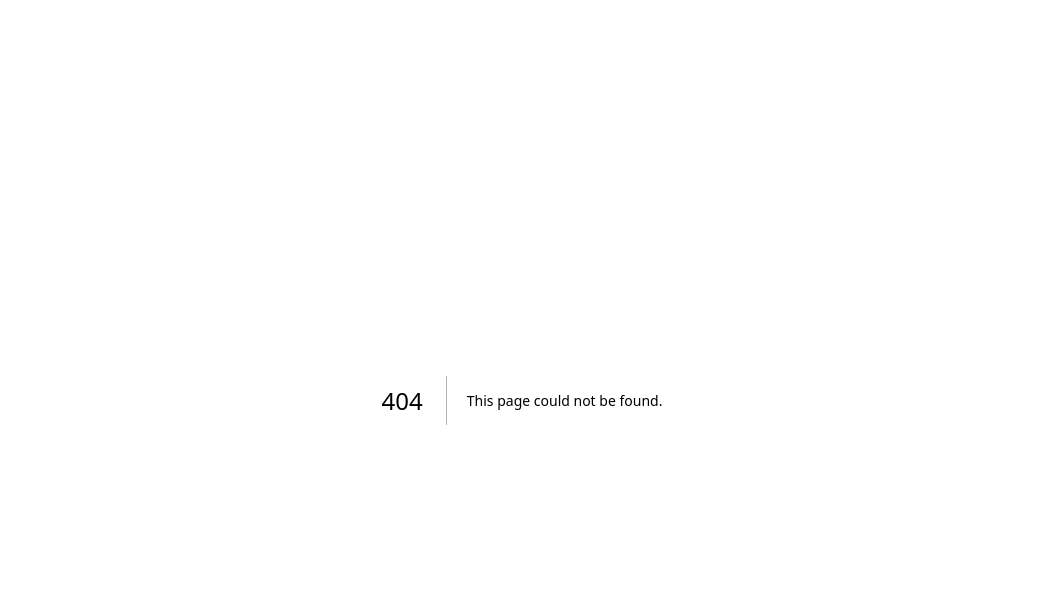
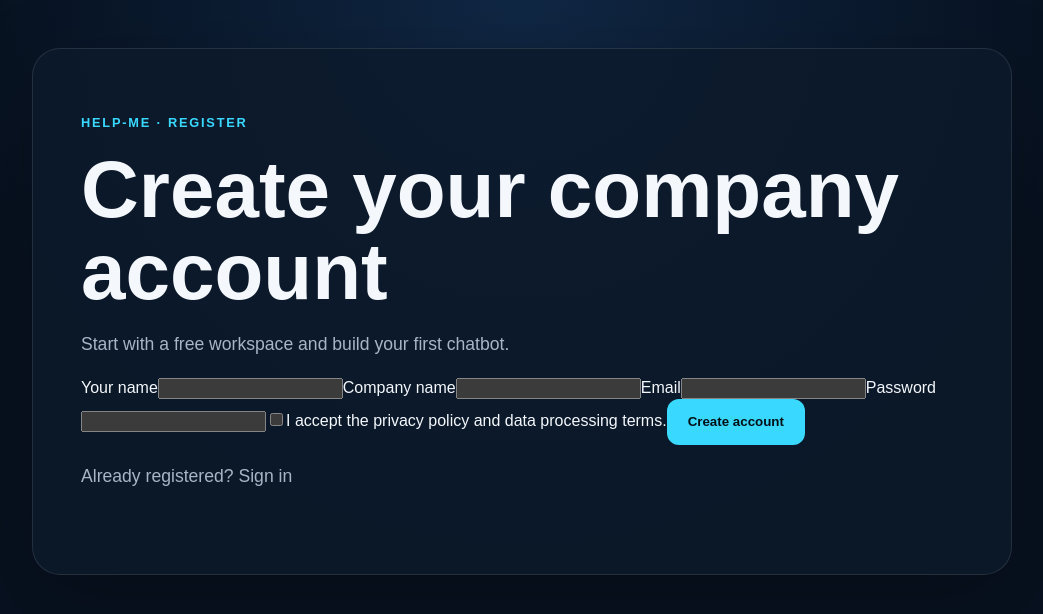
Before and after one commit to saiedahm/HELP-ME, a Next.js app: page /register in a window 1280 px wide. Before the commit this address had no page. Shown: the top 614 px of the page, without its empty margins (118-1161 px from the left). Built offline with nearby package versions, Linux system fonts and the light colour scheme.

Commit message:
feat(auth): add app/register/page.tsx

```diff
--- /dev/null
+++ b/app/register/page.tsx
@@ -0,0 +1,74 @@
+"use client";
+
+import { FormEvent, useState } from "react";
+import Link from "next/link";
+import { signIn } from "next-auth/react";
+
+export default function RegisterPage() {
+  const [error, setError] = useState("");
+  const [loading, setLoading] = useState(false);
+
+  async function submit(event: FormEvent<HTMLFormElement>) {
+    event.preventDefault();
+    setError("");
+    setLoading(true);
+
+    const form = new FormData(event.currentTarget);
+    const response = await fetch("/api/auth/register", {
+      method: "POST",
+      headers: { "Content-Type": "application/json" },
+      body: JSON.stringify({
+        name: String(form.get("name") ?? ""),
+        email: String(form.get("email") ?? ""),
+        companyName: String(form.get("companyName") ?? ""),
+        password: String(form.get("password") ?? ""),
+        privacyConsent: form.get("privacyConsent") === "on",
+      }),
+    });
+
+    const data = await response.json();
+
+    if (!response.ok) {
+      setError(data.error ?? "Unable to create the account.");
+      setLoading(false);
+      return;
+    }
+
+    const login = await signIn("credentials", {
+      email: String(form.get("email") ?? ""),
+      password: String(form.get("password") ?? ""),
+      redirect: false,
+    });
+
+    if (!login || login.error) {
+      setError("Account created. Please sign in.");
+      setLoading(false);
+      return;
+    }
+
+    window.location.href = "/dashboard";
+  }
+
+  return (
+    <main className="page">
+      <section className="panel auth-panel">
+        <div className="badge">HELP-ME · Register</div>
+        <h1>Create your company account</h1>
+        <p>Start with a free workspace and build your first chatbot.</p>
+        <form className="auth-form" onSubmit={submit}>
+          <label>Your name<input name="name" required autoComplete="name" /></label>
+          <label>Company name<input name="companyName" required autoComplete="organization" /></label>
+          <label>Email<input name="email" type="email" required autoComplete="email" /></label>
+          <label>Password<input name="password" type="password" minLength={8} required autoComplete="new-password" /></label>
+          <label className="checkbox-row">
+            <input name="privacyConsent" type="checkbox" required />
+            <span>I accept the privacy policy and data processing terms.</span>
+          </label>
+          {error && <p className="form-error">{error}</p>}
+          <button className="button primary" type="submit" disabled={loading}>{loading ? "Creating…" : "Create account"}</button>
+        </form>
+        <p>Already registered? <Link href="/login">Sign in</Link></p>
+      </section>
+    </main>
+  );
+}
```
